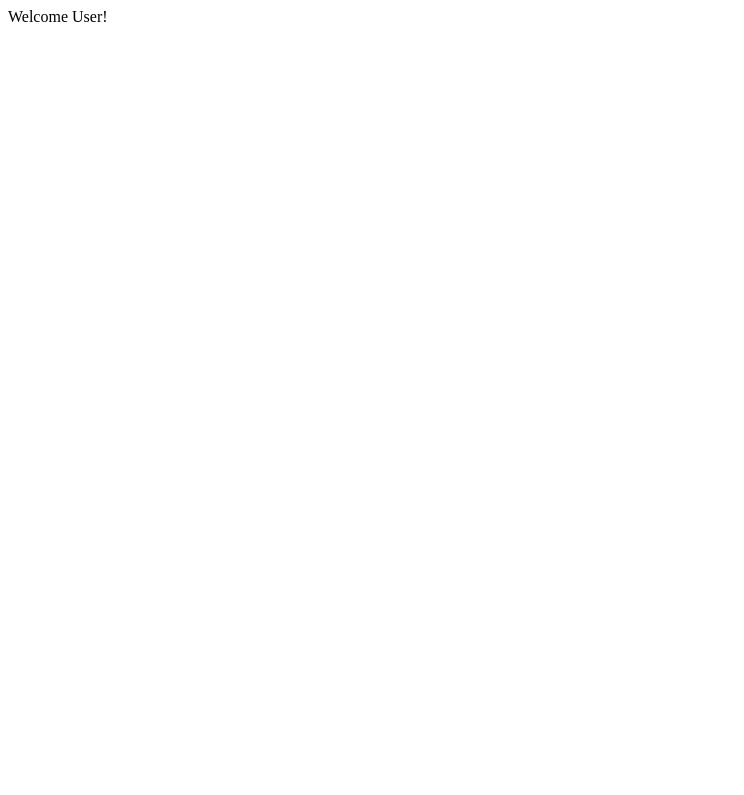
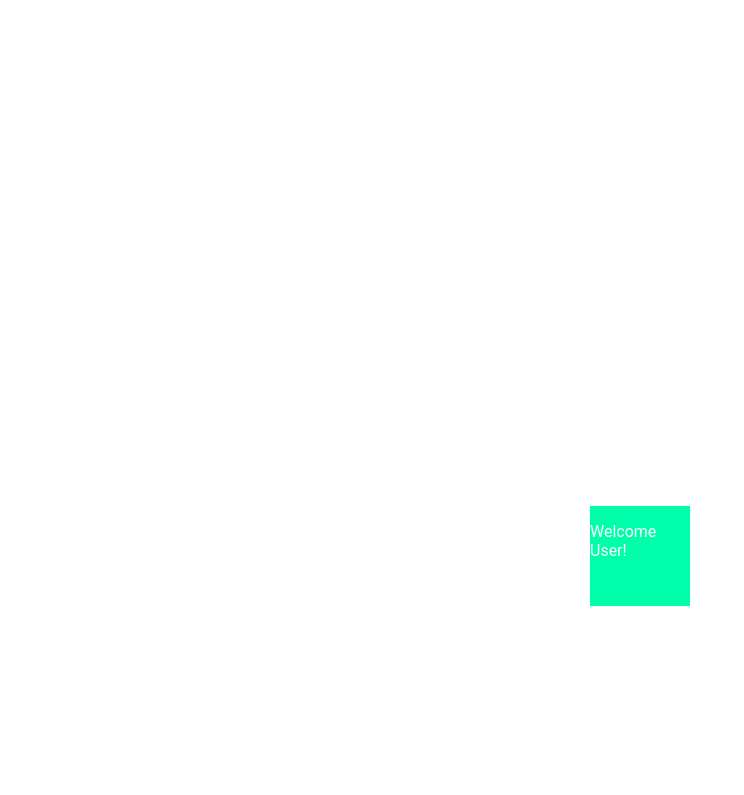
Before and after one commit to OstapHetman/angular-login-app, a plain HTML site: page dashboard.html in a window 1280 px wide. Shown: the whole page, without its empty margins (0-744 px from the left). Drawn offline with Linux system fonts and the light colour scheme; files that its build step writes are made by us from their sources.

Commit message:
style dashboard

```diff
--- a/css/index.css
+++ b/css/index.css
@@ -1,3 +1,12 @@
 * {
 	font-family: 'Roboto', sans-serif;
 }
+article {
+	display: flex;
+	height: 100px;
+	width: 100px;
+	margin: auto;
+	margin-top: 40%;
+	background-color: #00ffab;
+	color: white;
+}
--- a/dashboard.html
+++ b/dashboard.html
@@ -1 +1,4 @@
-Welcome User!
+<link rel="stylesheet" type="text/css" href="index.css">
+<article>
+	<p>Welcome User!</p>
+</article>
```
